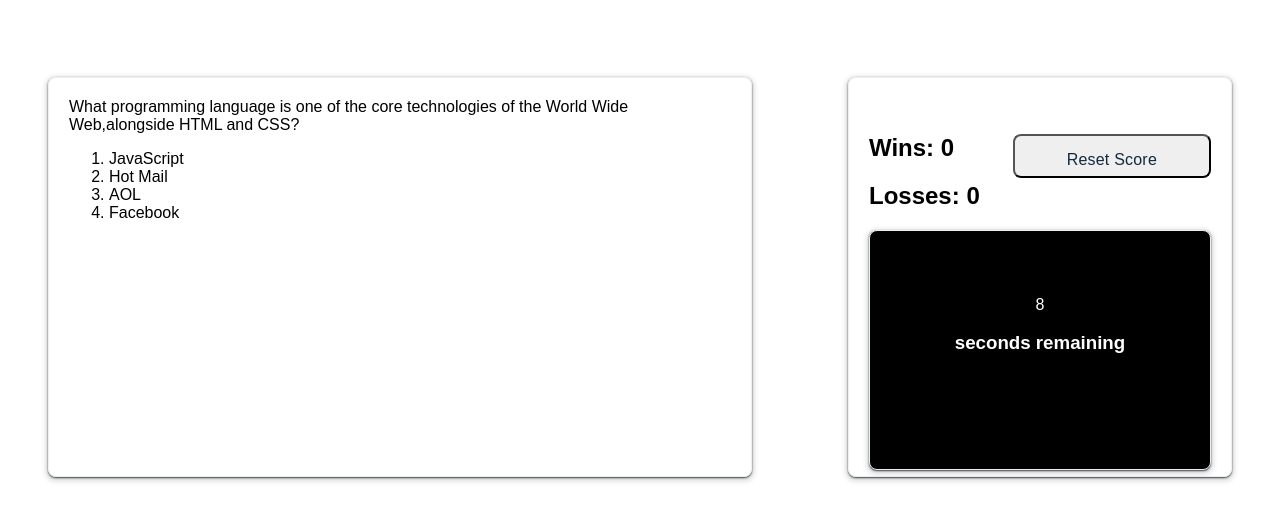
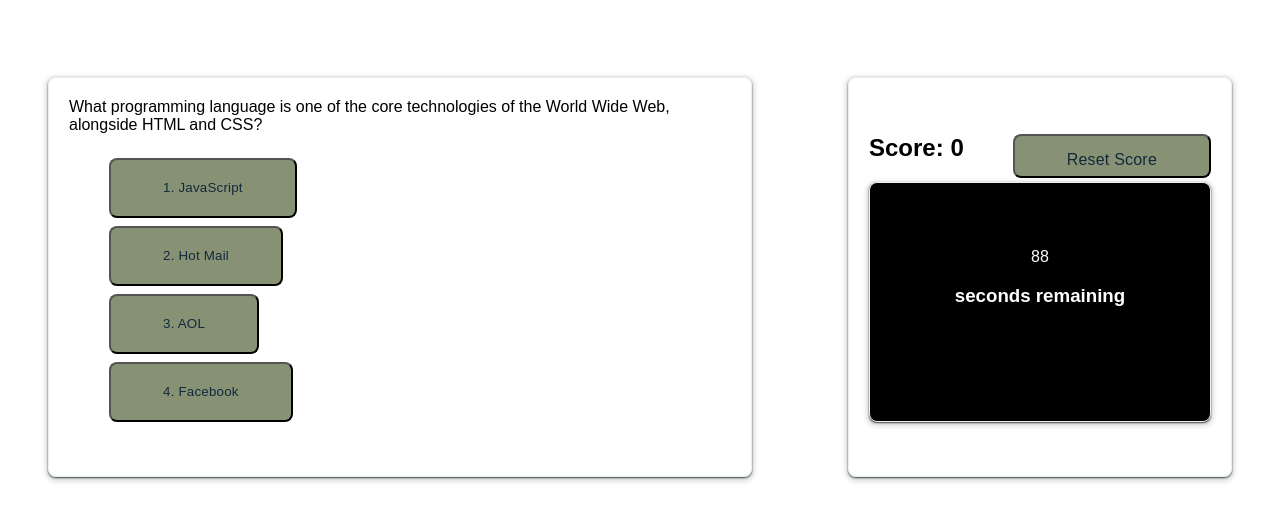
Before and after one commit to mslzbry/coding-assessment, a plain HTML site: page index.html in a window 1280 px wide. Both pictures are taken after a click on the button "Start". Shown: the part 126-646 px from the top of the page. Drawn offline with nearby package versions, Linux system fonts and the light colour scheme.

Commit message:
updated javascript so that questions display properly, also formatted css some for better visibility

```diff
--- a/assets/css/style.css
+++ b/assets/css/style.css
@@ -26,11 +26,11 @@ body {
 }
 
 button {
-
+  background-color: #879274;
   border-radius: 8px;
   color: #13293d;
   cursor: pointer;
-  font-size: 2em;
+  /*font-size: 2em;*/
   letter-spacing: 0.21px;
   line-height: 16px;
   max-width: 255px;
@@ -106,6 +106,24 @@ section {
   padding: 55px;
 }
 
+/*
+ol li {
+  background-color:
+}*/
+
+ol {
+  list-style: none;
+  counter-reset: olCounter;
+}
+
+li {
+  counter-increment: olCounter;
+}
+
+li button::before {
+  content: counter(olCounter) ". ";
+}
+
 @media screen and (max-width: 1183px) {
   main {
     flex-direction: column;
--- a/assets/js/script.js
+++ b/assets/js/script.js
@@ -1,21 +1,21 @@
 var question = document.querySelector('.question')
-var win = document.querySelector('.win')
-var lose = document.querySelector('.lose')
+var score = document.querySelector('.score')
+
 var timerElement = document.querySelector('.timer-count')
 var startButton = document.querySelector('#start-button')
 var options = $('#options')
+var feedback = document.querySelector('#feedback')
 
-var chosenWord = ''
-var numBlanks = 0
-var winCounter = 0
-var loseCounter = 0
+var scoreCounter = 0
 var isWin = false
 var timer
 var timerCount
+var points = 0
+var questionIndex = 0
 
 //stores q&a
 var questions = [
-  'What programming language is one of the core technologies of the World Wide Web,alongside HTML and CSS?',
+  'What programming language is one of the core technologies of the World Wide Web, alongside HTML and CSS?',
   'How do you add comments to JavaScript code?',
   'What are the looping structures in JavaScript?'
 ]
@@ -29,13 +29,12 @@ var choices = [
 // The init function is called when the page loads
 function init () {
   getWins()
-  getlosses()
 }
 
 // The startGame function is called when the start button is clicked
 function startGame () {
   isWin = false
-  timerCount = 10
+  timerCount = 90
   // Prevents start button from being clicked when round is in progress
   startButton.disabled = true
   /*renderBlanks()*/
@@ -43,23 +42,13 @@ function startGame () {
   startTimer()
 }
 
-// The winGame function is called when the win condition is met
 function winGame () {
-  question.textContent = 'YOU WON!!!🏆 '
-  winCounter++
+  scoreCounter++
   startButton.disabled = false
   setWins()
 }
 
-// The loseGame function is called when timer reaches 0
-function loseGame () {
-  question.textContent = 'GAME OVER'
-  loseCounter++
-  startButton.disabled = false
-  setLosses()
-}
-
-// The setTimer function starts and stops the timer and triggers winGame() and loseGame()
+// The setTimer function starts and stops the timer and triggers winGame()
 function startTimer () {
   // Sets timer
   timer = setInterval(function () {
@@ -77,12 +66,37 @@ function startTimer () {
     if (timerCount === 0) {
       // Clears interval
       clearInterval(timer)
-      loseGame()
+      //TODO when time runs out, page with high score and initials
     }
   }, 1000)
 }
 
+var optionButtons
 //starts quiz
+
+function displayQuestion (questionIndex) {
+  //var questionIndex = 0 // the index we use to map the list of questions to the list of choices and answers
+  var chosenQuestion = questions[questionIndex]
+  question.textContent = chosenQuestion
+
+  for (var j = 0; j < choices[questionIndex].length; j++) {
+    options.append(
+      '<li><button class="option">' +
+        choices[questionIndex][j] +
+        '</button></li>'
+    )
+  }
+  optionButtons = document.querySelectorAll('.option')
+
+  // add event listener to each button
+  for (var k = 0; k < optionButtons.length; k++) {
+    optionButtons[k].addEventListener('click', e => {
+      checkAnswer(e.target.innerText, questionIndex)
+    })
+  }
+  console.log(optionButtons)
+}
+
 function startQuiz () {
   startButton.style.display = 'none'
   var cards = document.getElementsByClassName('card')
@@ -90,78 +104,52 @@ function startQuiz () {
     console.log(cards[i])
     cards[i].style.display = 'block'
   }
-  var chosenQuestion = questions[0]
-  question.textContent = chosenQuestion
+  displayQuestion(questionIndex)
+}
 
-  for (var j = 0; j < choices[0].length; j++) {
-    options.append('<li>' + choices[0][j] + '</li>')
+function checkAnswer (selectedAnswer, questionIndex) {
+  console.log(questionIndex)
+  console.log(selectedAnswer)
+
+  if (answers[questionIndex] === selectedAnswer) {
+    console.log('correct')
+    // display correct on screen
+    feedback.textContent = 'Correct!'
+    // add one point
+    points++
+    score.textContent = points
+  } else {
+    console.log('wrong')
+    // display wrong on screen
+    feedback.textContent = 'Incorrect!'
+    // substract 10s from time
+    timerCount = timerCount - 10
   }
+  // move onto next question
+  questionIndex++
+  displayQuestion(questionIndex)
 }
 
 // Updates win count on screen and sets win count to client storage
 function setWins () {
-  win.textContent = winCounter
-  localStorage.setItem('winCount', winCounter)
-}
-
-// Updates lose count on screen and sets lose count to client storage
-function setLosses () {
-  lose.textContent = loseCounter
-  localStorage.setItem('loseCount', loseCounter)
+  score.textContent = scoreCounter
+  localStorage.setItem('scoreCount', scoreCounter)
 }
 
 // These functions are used by init
 function getWins () {
   // Get stored value from client storage, if it exists
-  var storedWins = localStorage.getItem('winCount')
+  var storedScore = localStorage.getItem('scoreCount')
   // If stored value doesn't exist, set counter to 0
-  if (storedWins === null) {
-    winCounter = 0
+  if (storedScore === null) {
+    scoreCounter = 0
   } else {
     // If a value is retrieved from client storage set the winCounter to that value
-    winCounter = storedWins
+    scoreCounter = storedScore
   }
   //Render win count to page
-  win.textContent = winCounter
+  score.textContent = scoreCounter
 }
-
-function getlosses () {
-  var storedLosses = localStorage.getItem('loseCount')
-  if (storedLosses === null) {
-    loseCounter = 0
-  } else {
-    loseCounter = storedLosses
-  }
-  lose.textContent = loseCounter
-}
-
-/*
-function checkWin () {
-  // If the word equals the blankLetters array when converted to string, set isWin to true
-  if (chosenWord === blanksLetters.join('')) {
-    // This value is used in the timer function to test if win condition is met
-    isWin = true
-  }
-}*/
-
-/*
-// Tests if guessed letter is in word and renders it to the screen.
-function checkLetters (letter) {
-  var letterInWord = false
-  for (var i = 0; i < numBlanks; i++) {
-    if (chosenWord[i] === letter) {
-      letterInWord = true
-    }
-  }
-  if (letterInWord) {
-    for (var j = 0; j < numBlanks; j++) {
-      if (chosenWord[j] === letter) {
-        blanksLetters[j] = letter
-      }
-    }
-    wordBlank.textContent = blanksLetters.join(' ')
-  }
-}*/
 
 // Attach event listener to start button to call startGame function on click
 startButton.addEventListener('click', startGame)
@@ -173,12 +161,11 @@ init()
 var resetButton = document.querySelector('.reset-button')
 
 function resetGame () {
-  // Resets win and loss counts
-  winCounter = 0
-  loseCounter = 0
-  // Renders win and loss counts and sets them into client storage
+  // clears score to zero
+  scoreCounter = 0
+
+  // shows score, stores in local
   setWins()
-  setLosses()
 }
 // Attaches event listener to button
 resetButton.addEventListener('click', resetGame)
--- a/index.html
+++ b/index.html
@@ -17,6 +17,7 @@
         <div class="card word-guess">
           <div class="question"></div>
           <ol id="options"></ol>
+          <div id="feedback"></div>
         </div>
       </section>
 
@@ -24,8 +25,7 @@
         <div class="card results">
           <div class = "win-loss-container">
           <div>
-          <h2>Wins: <span class="win">0 </span> </h2>
-          <h2>Losses: <span class="lose">0</span></h2>
+          <h2>Score: <span class="score">0</span> </h2>
         </div>
           <button class="reset-button">Reset Score</button>
       </div>
```
